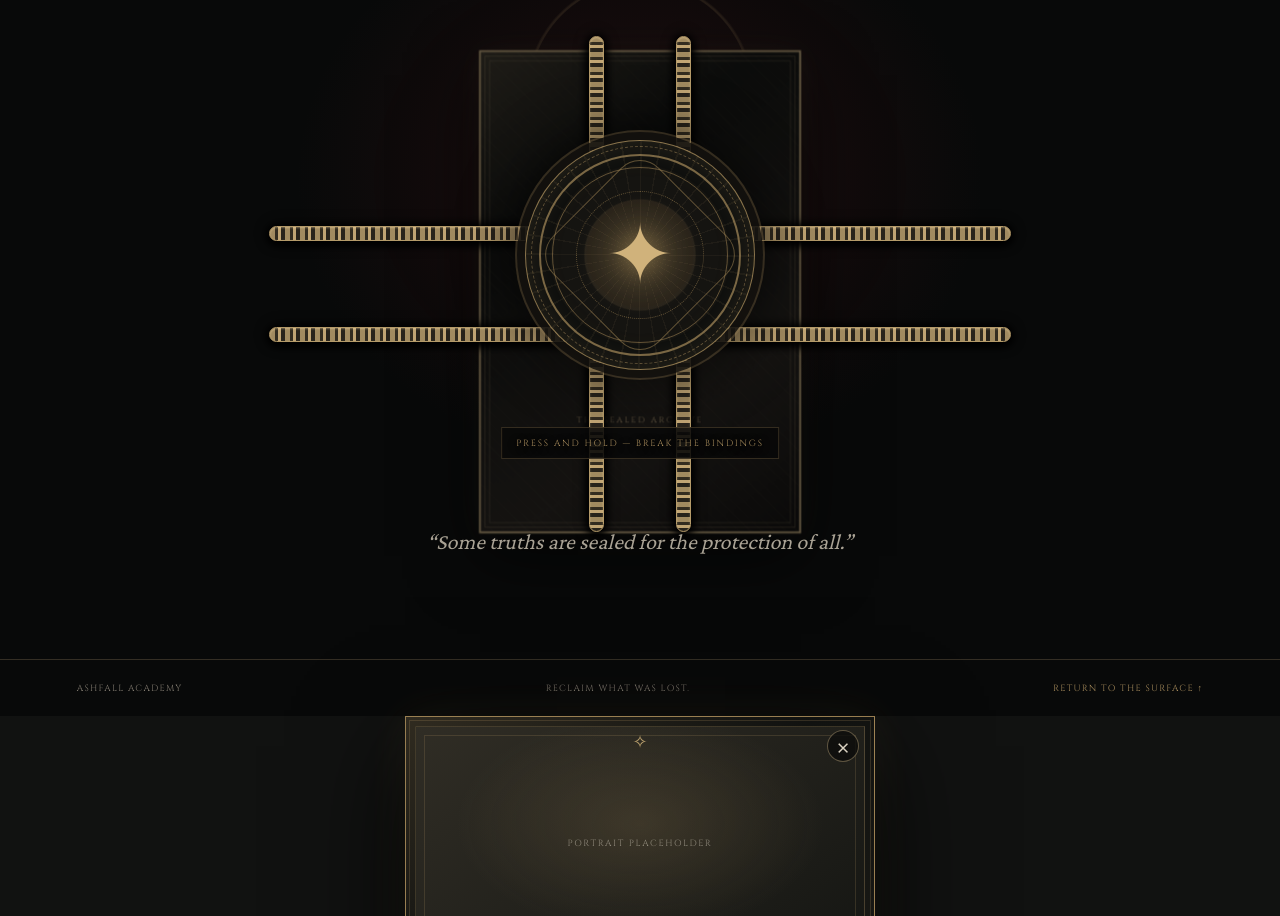
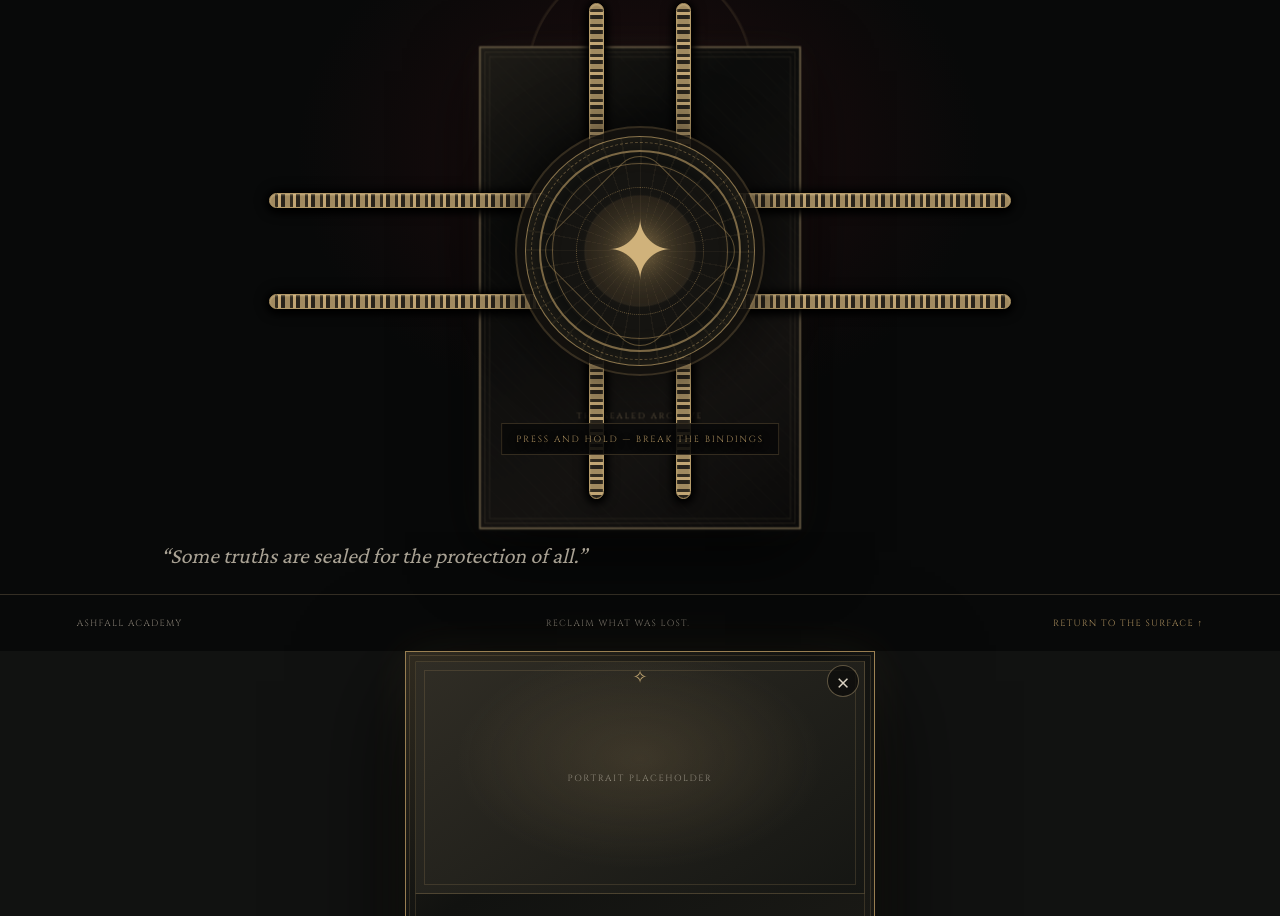
Before and after one commit to SimpliXeno/ashfall-academy, a plain HTML site: page index.html in a window 1280 px wide. Shown: the part 8385-9301 px from the top of the page. Drawn offline with nearby package versions, Linux system fonts and the light colour scheme.

Commit message:
Align the binding overlay and reveal to the full-screen center

```diff
--- a/css/style.css
+++ b/css/style.css
@@ -211,3 +211,9 @@
  .chain-left{left:calc(50% - 43px)}.chain-right{left:calc(50% + 28px)}
 }
 @media(prefers-reduced-motion:reduce){.scourge-section.bindings-torn .binding-chain{animation-duration:.01ms}.scourge-tarot-stage{transition:none}}
+
+/* Keep the seal, chains, and bound card on one shared full-screen centerline. */
+.scourge-content{min-height:100vh}
+.scourge-quote{position:absolute;left:24px;right:24px;bottom:78px;margin:0;padding:0}
+.scourge-section>.site-footer{position:absolute;left:0;right:0;bottom:0}
+@media(max-width:520px){.scourge-quote{left:14px;right:14px;bottom:82px;padding:0}}
```
